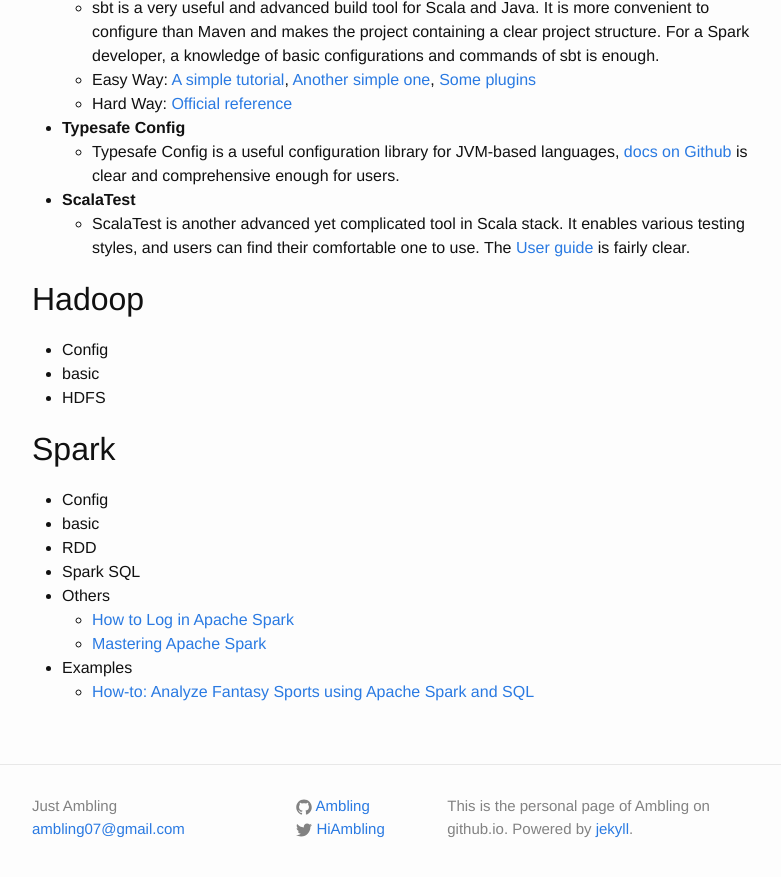
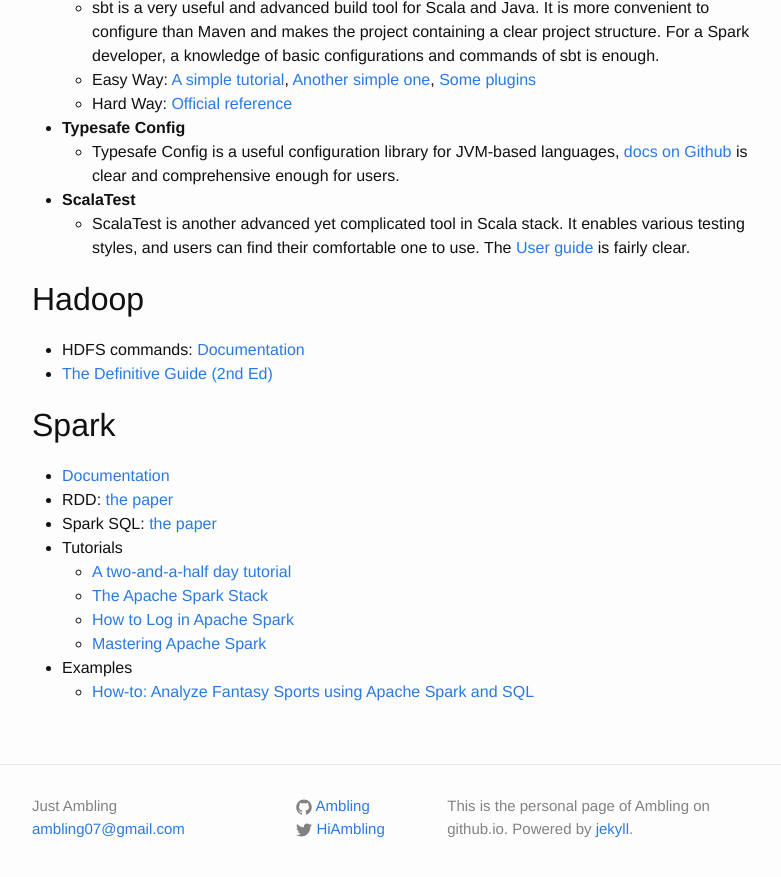
Before and after one commit to ambling/ambling.github.io, a Jekyll site: the page built from _posts/2016-05-26-stack_for_spark_developer.md, in a window 1280 px wide and 900 px high, scrolled down 2058 px. Shown: the top 877 px of the window, without its empty margins (238-1019 px from the left). Built offline with Jekyll 4.4.1, drawn with Linux system fonts in a browser that asks for light colours.

Commit message:
add tutorials and book about hadoop and spark

```diff
--- a/_posts/2016-05-26-stack_for_spark_developer.md
+++ b/_posts/2016-05-26-stack_for_spark_developer.md
@@ -57,16 +57,17 @@ Without assumption of the reader's technical background, I will start with some
   - ScalaTest is another advanced yet complicated tool in Scala stack. It enables various testing styles, and users can find their comfortable one to use. The [User guide](http://www.scalatest.org/user_guide) is fairly clear.
 
 ## Hadoop
-- Config
-- basic
-- HDFS
+- HDFS commands: [Documentation](https://hadoop.apache.org/docs/r2.7.1/hadoop-project-dist/hadoop-hdfs/HDFSCommands.html)
+- [The Definitive Guide (2nd Ed)](http://ce.sysu.edu.cn/hope/UploadFiles/Education/2011/10/201110221516245419.pdf
+)
 
 ## Spark
-- Config
-- basic
-- RDD
-- Spark SQL
-- Others
+- [Documentation](http://spark.apache.org/docs/latest/)
+- RDD: [the paper](http://www-bcf.usc.edu/~minlanyu/teach/csci599-fall12/papers/nsdi_spark.pdf)
+- Spark SQL: [the paper](https://people.csail.mit.edu/matei/papers/2015/sigmod_spark_sql.pdf)
+- Tutorials
+  - [A two-and-a-half day tutorial](http://lintool.github.io/SparkTutorial/)
+  - [The Apache Spark Stack](http://www.spark-stack.org/getting-started/)
   - [How to Log in Apache Spark](https://www.mapr.com/blog/how-log-apache-spark)
   - [Mastering Apache Spark](https://jaceklaskowski.gitbooks.io/mastering-apache-spark/content/)
 - Examples
```
